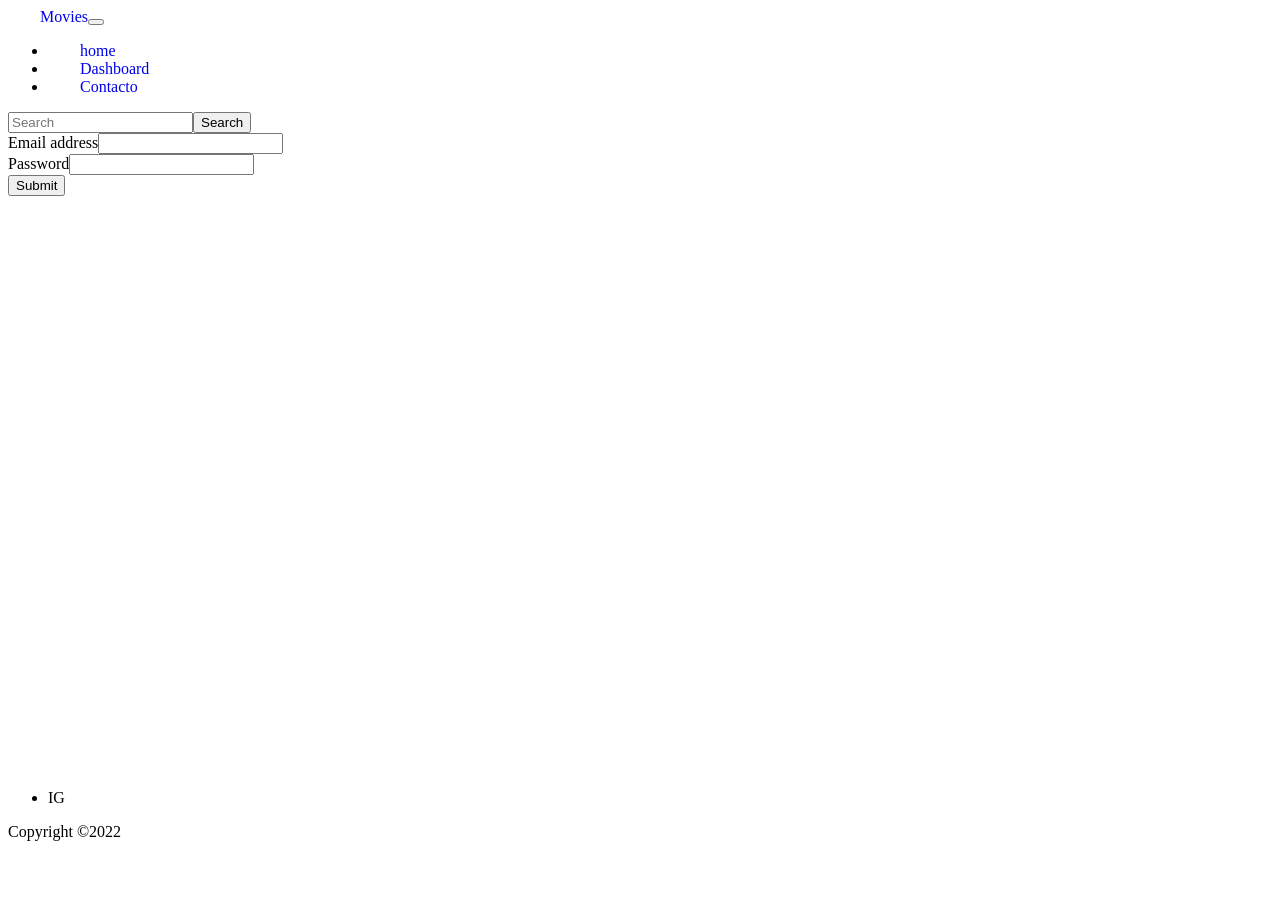
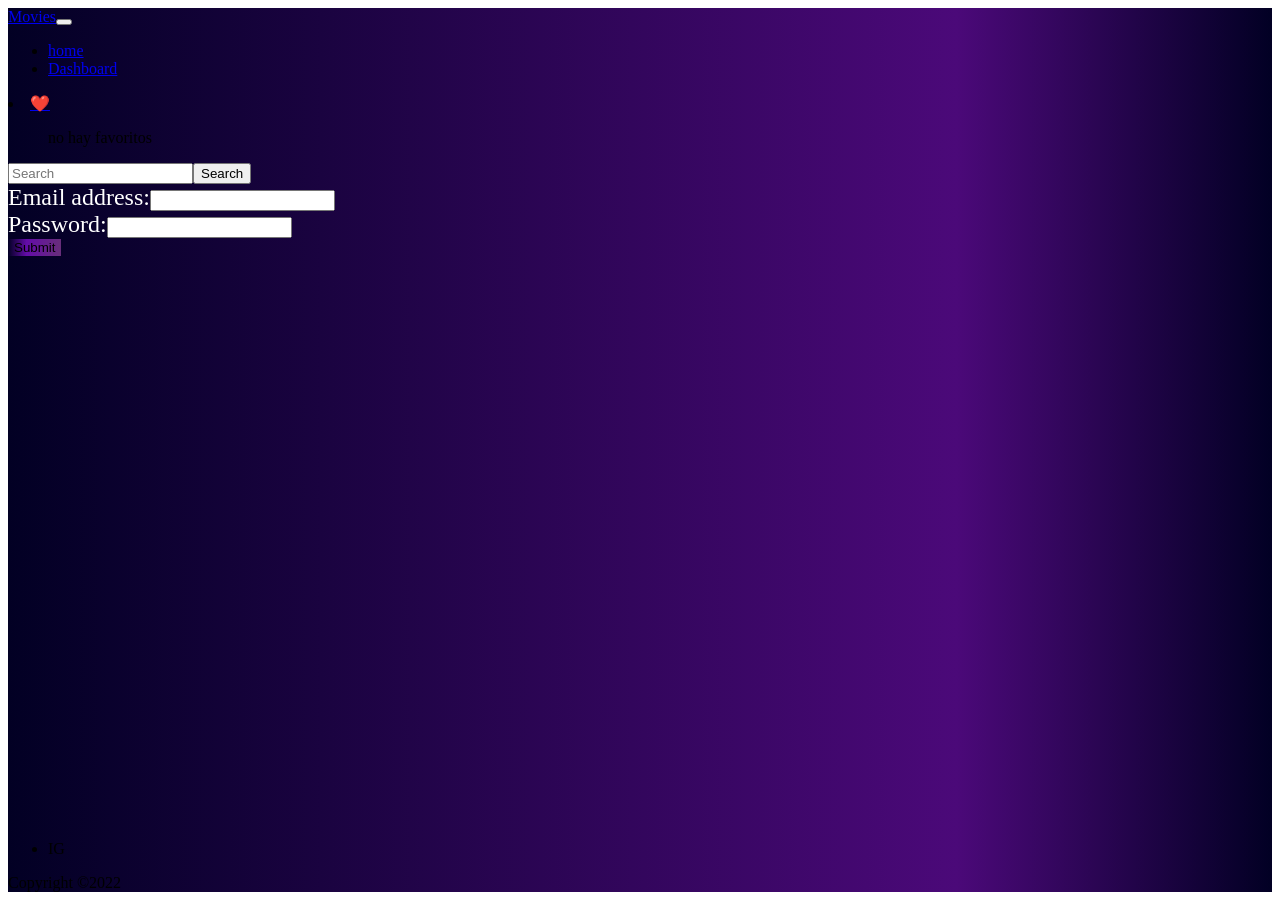
Before and after one commit to charg90/movieApp, a React (Vite) app: page / in a window 1280 px wide. Before the commit the page ends 857 px from the top, so only its background shows below. Built offline with nearby package versions, Linux system fonts and the light colour scheme.

Commit message:
adding styles

```diff
--- a/index.html
+++ b/index.html
@@ -8,11 +8,17 @@
       type="text/css"
       href="	https://cdn.jsdelivr.net/npm/bootstrap@5.2.0/dist/css/bootstrap.min.css"
     />
+    <script
+      src="https://cdn.jsdelivr.net/npm/bootstrap@5.0.2/dist/js/bootstrap.bundle.min.js"
+      integrity="sha384-MrcW6ZMFYlzcLA8Nl+NtUVF0sA7MsXsP1UyJoMp4YLEuNSfAP+JcXn/tWtIaxVXM"
+      crossorigin="anonymous"
+    ></script>
+    <link rel="stylesheet" type="text/css" href="./src/public.css" />
     <meta name="viewport" content="width=device-width, initial-scale=1.0" />
     <title>Vite + React</title>
   </head>
   <body>
-    <div id="root" class="min-vh-100 d-flex flex-column"></div>
+    <div id="root" class="min-vh-100 d-flex flex-column backgroundColor"></div>
     <script type="module" src="/src/main.jsx"></script>
   </body>
 </html>
--- a/src/App.jsx
+++ b/src/App.jsx
@@ -1,4 +1,3 @@
-import { useState, useEffect } from "react";
 import { Routes, Route } from "react-router-dom";
 //Components
 import Dashboard from "./pages/Dashboard";
--- a/src/Components/Header.jsx
+++ b/src/Components/Header.jsx
@@ -2,24 +2,30 @@ import React from "react";
 import { Link } from "react-router-dom";
 // components
 import SearchBar from "./SearchBar";
+import NavFavorite from "./NavFavorite";
+//css
+import styles from "./../styles/navBar.modules.css";
 const Header = () => {
+  console.log(styles);
   return (
     <>
       <header>
-        <nav className="navbar navbar-expand-lg navbar-light bg-dark">
+        <nav
+          className={`${styles.backgroundNavbar} navbar navbar-expand-lg navbar-light`}
+        >
           <Link className="navbar-brand text-white" to="/">
             Movies
           </Link>
           <button
             className="navbar-toggler"
             type="button"
-            data-toggle="collapse"
-            data-target="#navbarNav"
+            data-bs-toggle="collapse"
+            data-bs-target="#navbarNav"
             aria-controls="navbarNav"
             aria-expanded="false"
             aria-label="Toggle navigation"
           >
-            <span className="navbar-toggler-icon"></span>
+            <span className="navbar-toggler-icon "> </span>
           </button>
           <div className="collapse navbar-collapse" id="navbarNav">
             <ul className="navbar-nav">
@@ -33,12 +39,8 @@ const Header = () => {
                   Dashboard
                 </Link>
               </li>
-              <li className="nav-item">
-                <Link className="nav-link text-white" to="/contact">
-                  Contacto
-                </Link>
-              </li>
             </ul>
+            <NavFavorite />
           </div>
           <SearchBar />
         </nav>
--- /dev/null
+++ b/src/Components/NavFavorite.jsx
@@ -0,0 +1,56 @@
+import React from "react";
+import { useEffect } from "react";
+
+import useFavoriteMovies from "./../zustand/stores/favoriteMovies";
+const NavFavorite = () => {
+  const favoriteMovies = useFavoriteMovies((state) => state.favoriteMovies);
+  const deleteFavMovie = useFavoriteMovies((state) => state.deleteMovie);
+
+  useEffect(() => {
+    console.log(favoriteMovies.length);
+  }, []);
+
+  return (
+    <>
+      <li className="nav-item dropdown d-flex  align-items-center justify-content-center">
+        <a
+          className="nav-link dropdown-toggle"
+          href="#"
+          id="navbarDropdown"
+          role="button"
+          data-bs-toggle="dropdown"
+          aria-expanded="false"
+        >
+          ❤️
+        </a>
+        <ul className="dropdown-menu" aria-labelledby="navbarDropdown">
+          {favoriteMovies.length === 0 && <span>no hay favoritos </span>}
+          {favoriteMovies.map((movies) => {
+            return (
+              <li
+                key={movies.id}
+                className="d-flex justify-content-around mt-1"
+              >
+                <img
+                  src={movies.imgUrl}
+                  alt="no se encontro la pelicula"
+                  style={{ height: "5rem" }}
+                />
+                <p>{movies.title}</p>
+                <p>{movies.active}</p>
+                <button
+                  className="btn btn-block"
+                  onClick={() => deleteFavMovie(movies.id)}
+                >
+                  🗑️
+                </button>
+              </li>
+            );
+          })}
+        </ul>
+      </li>
+    </>
+  );
+};
+
+export default NavFavorite;
--- a/src/pages/Dashboard.jsx
+++ b/src/pages/Dashboard.jsx
@@ -1,16 +1,15 @@
 import React, { useEffect, useState } from "react";
-import axios from "axios";
 import useStore from "./../zustand/stores/favoriteMovies";
 import { Navigate } from "react-router-dom";
 import { Link } from "react-router-dom";
-import swal from "sweetalert";
-import "./styles.css";
+import styles from "./../styles/dashboard.module.css";
 
 const Dashboard = () => {
   const favorite = useStore((state) => state.favoriteMovies);
+  const movieList = useStore((state) => state.movies);
   const addFavorite = useStore((state) => state.addFavorite);
-  const deleteMovie = useStore((state) => state.deleteMovie);
-  const [movieList, setMovieList] = useState([]);
+  const fetchMovies = useStore((state) => state.fetchMovies);
+
   let token = sessionStorage.getItem("token");
 
   const addOrRemoveFromFavs = (e) => {
@@ -19,31 +18,21 @@ const Dashboard = () => {
     const imgUrl = parentInfo.querySelector("img").getAttribute("src");
     const title = parentInfo.querySelector("h5").innerText;
     const overView = parentInfo.querySelector("p").innerText;
-
     const favoriteMovieInfo = {
       id,
       imgUrl,
       title,
       overView,
+      active: true,
     };
     addFavorite(favoriteMovieInfo);
   };
-  const deleteMovie1 = (e) => {
-    const id = e.currentTarget.dataset.movieId;
-    deleteMovie(id);
-  };
 
   useEffect(() => {
-    console.log("useEfe", favorite);
     const endPoint =
       "https://api.themoviedb.org/3/discover/movie?api_key=ef914df2994fae559350d18795448351&language=en-US&sort_by=popularity.desc&include_adult=false&include_video=false&page=1";
-    axios
-      .get(endPoint)
-      .then((response) => setMovieList(response.data.results))
-      .catch((e) => {
-        swal(<h2>Hubo errores,intente mas tarde</h2>);
-      });
-  }, [setMovieList, favorite]);
+    fetchMovies(endPoint);
+  }, [favorite]);
 
   return (
     <>
@@ -53,38 +42,34 @@ const Dashboard = () => {
         <div className="row">
           {movieList.map((movie) => {
             return (
-              <div className="col-3 d-flex" key={movie.id}>
+              <div className=" col-sm-12 col-md-4 col-lg-3  " key={movie.id}>
                 <div className="card my-3">
                   <img
                     src={`https://image.tmdb.org/t/p/w500${movie.poster_path}`}
                     className="card-img-top"
                     alt="..."
                   />
-                  <div className="card-body">
+                  <div
+                    className={`${styles.cardBody} card-body  d-flex flex-column`}
+                  >
                     <h5 className="card-title">{movie.original_title}</h5>
                     <p className="card-text">
                       {movie.overview.substring(0, 100)}...
                     </p>
                     <Link
                       to={`/movie?movieID=${movie.id}`}
-                      className="btn btn-primary"
+                      className={`${styles.submitFormButton} btn  btn-primary m-0 `}
                     >
                       View Detail
                     </Link>
                   </div>
+
                   <button
-                    className="favorite-btn"
+                    className={styles.favoriteBtn}
                     onClick={addOrRemoveFromFavs}
                     data-movie-id={movie.id}
                   >
-                    🖤
-                  </button>
-                  <button
-                    className=""
-                    onClick={deleteMovie1}
-                    data-movie-id={movie.id}
-                  >
-                    eliminar
+                    ❤️
                   </button>
                 </div>
               </div>
--- a/src/pages/Login.jsx
+++ b/src/pages/Login.jsx
@@ -1,12 +1,11 @@
 import React from "react";
-import axios from "axios";
+import styles from "./../styles/login.module.css";
 import { useNavigate } from "react-router-dom";
 import swal from "sweetalert";
 import { loginCredential } from "./../Credentials/loginCredentials";
 const Login = () => {
   const navigate = useNavigate();
   const handlerSubmit = (e) => {
-    console.log(e.target);
     e.preventDefault();
     const regexEmail =
       /^(([^<>()[\]\.,;:\s@\"]+(\.[^<>()[\]\.,;:\s@\"]+)*)|(\".+\"))@(([^<>()[\]\.,;:\s@\"]+\.)+[^<>()[\]\.,;:\s@\"]{2,})$/i;
@@ -37,29 +36,22 @@ const Login = () => {
       navigate("/dashboard");
       console.log("acesso verificado");
     }
-    // axios
-    //   .post("http://challange-react.alkemy.org", { email, password })
-    //   .then((res) => {
-    //     console.log(res.data);
-    //     const token = res.data;
-    //     localStorage.setItem("token", token);
-    //   })
-    //   .catch((e) => {
-    //     swal("error");
-    //   });
   };
 
   return (
-    <form onSubmit={handlerSubmit}>
+    <form onSubmit={handlerSubmit} c>
       <div
         className="container vh-50 d-flex justify-content-center align-items-center"
         style={{ height: "80vh" }}
       >
         <div className="row ">
-          <div className="col-12">
+          <div className="col-12 d-flex flex-column">
             <div className="mb-3">
-              <label htmlFor="exampleInputEmail1" className="form-label">
-                Email address
+              <label
+                htmlFor="exampleInputEmail1"
+                className={`${styles.colorTextLabel} form-label`}
+              >
+                Email address:
               </label>
               <input
                 type="email"
@@ -70,8 +62,11 @@ const Login = () => {
               />
             </div>
             <div className="mb-3">
-              <label htmlFor="exampleInputPassword1" className="form-label">
-                Password
+              <label
+                htmlFor="exampleInputPassword1"
+                className={`${styles.colorTextLabel} form-label`}
+              >
+                Password:
               </label>
               <input
                 type="password"
@@ -81,7 +76,10 @@ const Login = () => {
               />
             </div>
 
-            <button type="submit" className="btn btn-primary">
+            <button
+              type="submit"
+              className={`${styles.submitButton} btn  btn-primary`}
+            >
               Submit
             </button>
           </div>
--- /dev/null
+++ b/src/public.css
@@ -0,0 +1,9 @@
+.backgroundColor {
+  background: rgb(2, 0, 36);
+  background: linear-gradient(
+    90deg,
+    rgba(2, 0, 36, 1) 0%,
+    rgba(75, 9, 121, 1) 75%,
+    rgba(2, 0, 36, 1) 100%
+  );
+}
--- /dev/null
+++ b/src/styles/dashboard.module.css
@@ -0,0 +1,25 @@
+.favoriteBtn {
+  width: 30px;
+  height: 30px;
+  border-radius: 30px;
+  display: flex;
+  justify-content: center;
+  align-items: center;
+  position: absolute;
+  right: 10px;
+  top: 10px;
+  border: none;
+  font-size: 20px;
+}
+
+.submitFormButton {
+  background: rgb(2, 0, 36);
+  background: linear-gradient(
+    90deg,
+    rgba(2, 0, 36, 1) 0%,
+    rgba(99, 12, 168, 1) 35%,
+    rgba(104, 46, 122, 1) 100%
+  );
+  outline: none;
+  border: none;
+}
--- /dev/null
+++ b/src/styles/login.module.css
@@ -0,0 +1,16 @@
+.colorTextLabel {
+  color: white;
+  font-size: 1.5rem;
+}
+
+.submitButton {
+  background: rgb(2, 0, 36);
+  background: linear-gradient(
+    90deg,
+    rgba(2, 0, 36, 1) 0%,
+    rgba(99, 12, 168, 1) 35%,
+    rgba(104, 46, 122, 1) 100%
+  );
+  outline: none;
+  border: none;
+}
--- a/src/zustand/stores/favoriteMovies.jsx
+++ b/src/zustand/stores/favoriteMovies.jsx
@@ -1,17 +1,22 @@
 import create from "zustand";
+import axios from "axios";
 import { devtools } from "zustand/middleware";
 
 const favoritesStore = (set) => ({
+  movies: [],
   favoriteMovies: [],
 
+  fetchMovies: async (url) => {
+    const response = await axios.get(url);
+    set({ movies: response.data.results });
+  },
+
   addFavorite: (movie) => {
-    console.log(movie.id);
     set((state) => ({
       favoriteMovies: [...state.favoriteMovies, movie],
     }));
   },
   deleteMovie: (id) => {
-    console.log("ssds", id);
     set((state) => ({
       favoriteMovies: state.favoriteMovies.filter((f) => f.id !== id),
     }));
@@ -21,9 +26,3 @@ const favoritesStore = (set) => ({
 const useStore = create(devtools(favoritesStore));
 
 export default useStore;
-
-// addFavorite: (movie) =>
-// set((state) => (
-//   { favoriteMovies: [...state.favoriteMovies, movie] }
-
-//   )),
```
Also changed, not shown: src/styles/navBar.modules.css (added).
